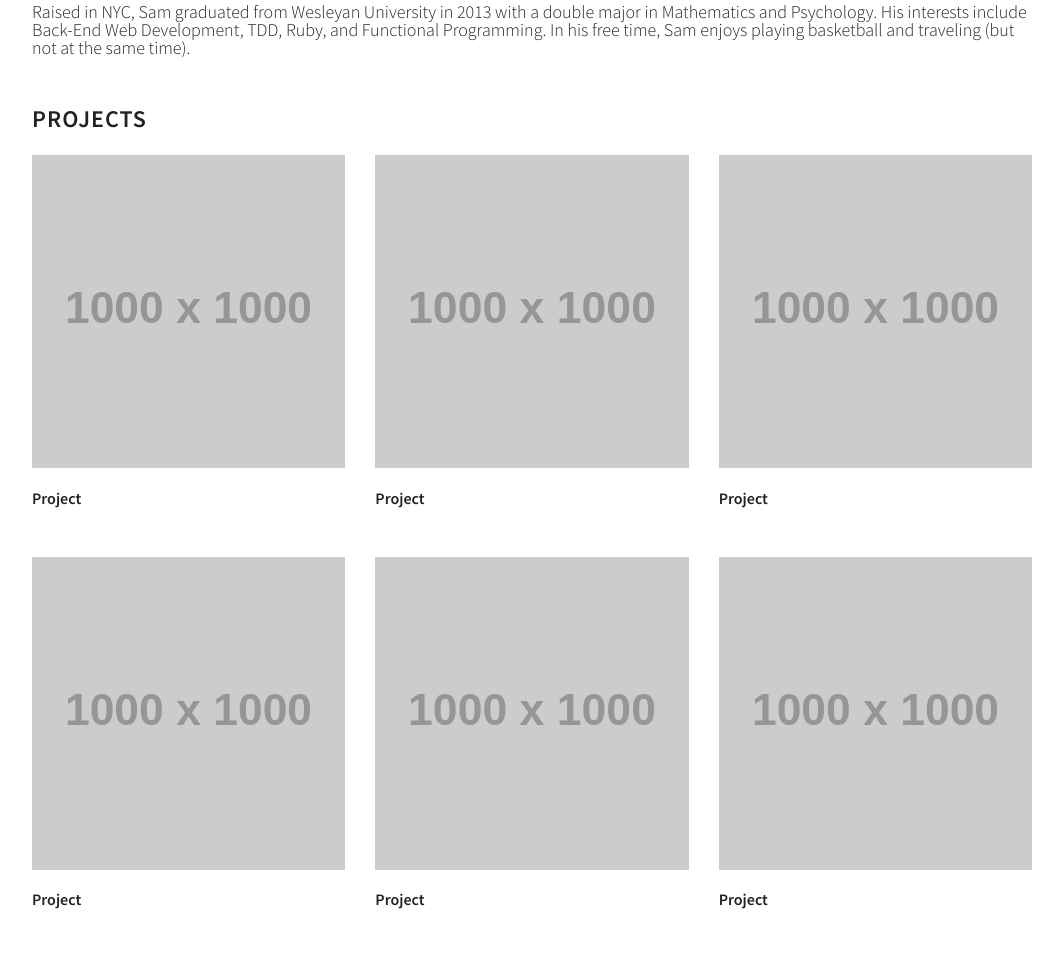
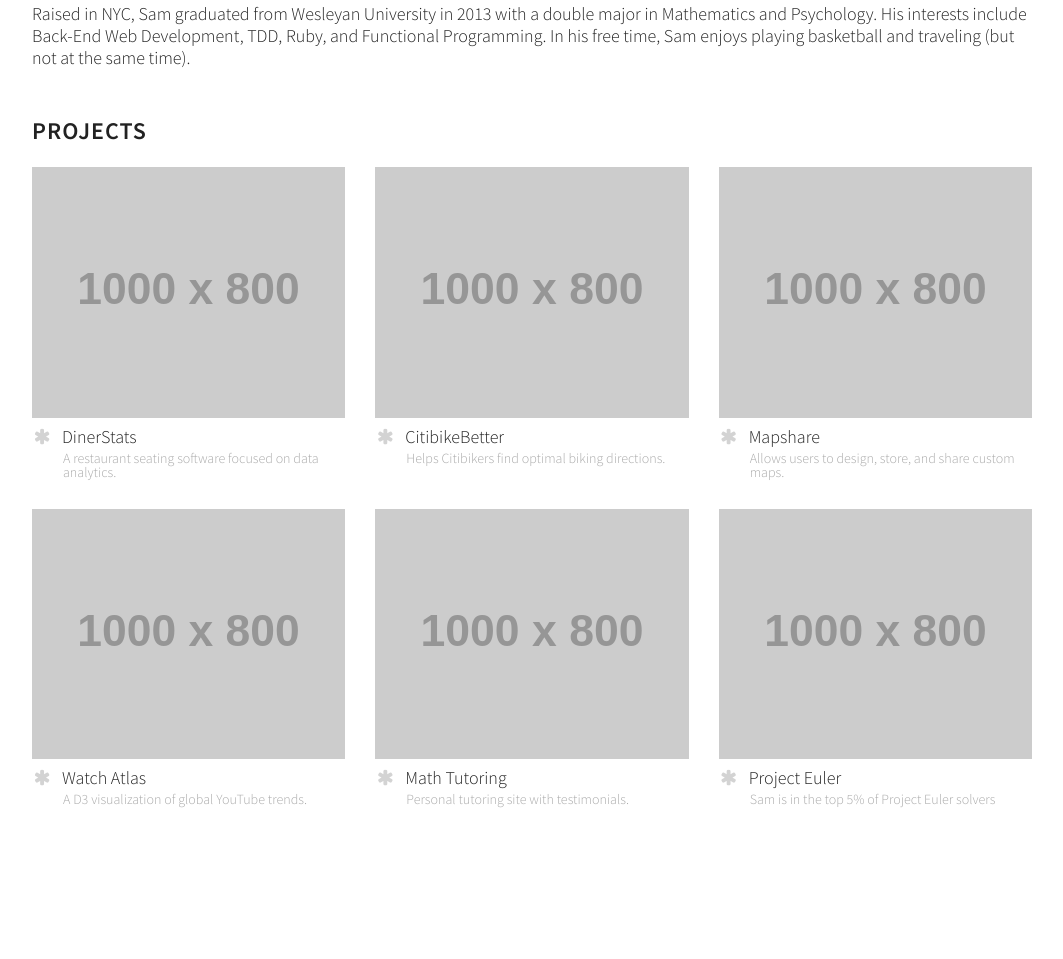
Before and after one commit to snebel/nebel, a plain HTML site: page index.html in a window 1280 px wide. Shown: the part 470-1429 px from the top of the page, without its empty margins (108-1171 px from the left). After the commit the page ends 1306 px from the top, so only its background shows below. Drawn offline with Linux system fonts and the light colour scheme; placeholder pictures from the web are drawn by us.

Commit message:
small improvements in styling

```diff
--- a/index.html
+++ b/index.html
@@ -32,28 +32,34 @@
         <h3>Projects</h3>
         <div class="small-block-grid-2 medium-block-grid-3">
           <li>
-          <img src="http://placehold.it/1000x1000">
-          <h4>Project</h4>
+          <img src="http://placehold.it/1000x800">
+          <h4><i class="fa fa-asterisk"></i>DinerStats</h4>
+          <p class="description">A restaurant seating software focused on data analytics.</p>
           </li>
           <li>
-          <img src="http://placehold.it/1000x1000">
-          <h4>Project</h4>
+          <img src="http://placehold.it/1000x800">
+          <h4><i class="fa fa-asterisk"></i>CitibikeBetter</h4>
+          <p class="description">Helps Citibikers find optimal biking directions.</p>
           </li>
           <li>
-          <img src="http://placehold.it/1000x1000">
-          <h4>Project</h4>
+          <img src="http://placehold.it/1000x800">
+          <h4><i class="fa fa-asterisk"></i>Mapshare</h4>
+          <p class="description">Allows users to design, store, and share custom maps.</p>
           </li>
           <li>
-          <img src="http://placehold.it/1000x1000">
-          <h4>Project</h4>
+          <img src="http://placehold.it/1000x800">
+          <h4><i class="fa fa-asterisk"></i>Watch Atlas</h4>
+          <p class="description">A D3 visualization of global YouTube trends.</p>
           </li>
           <li>
-          <img src="http://placehold.it/1000x1000">
-          <h4>Project</h4>
+          <img src="http://placehold.it/1000x800">
+          <h4><i class="fa fa-asterisk"></i>Math Tutoring</h4>
+          <p class="description">Personal tutoring site with testimonials.</p>
           </li>
           <li>
-          <img src="http://placehold.it/1000x1000">
-          <h4>Project</h4>
+          <img src="http://placehold.it/1000x800">
+          <h4><i class="fa fa-asterisk"></i>Project Euler</h4>
+          <p class="description">Sam is in the top 5% of Project Euler solvers</p>
           </li>
         </div>
       </div>
--- a/style.css
+++ b/style.css
@@ -6,7 +6,7 @@ i {
   width: 20px;
   margin-right: 10px;
   text-align: center;
-  color: orange;
+  color: lightgray;
 }
 
 .header {
@@ -59,6 +59,7 @@ i {
 
 .content .intro {
   font-size: 18px;
+  line-height: 22px;
   margin-bottom: 50px;
 }
 
@@ -67,6 +68,17 @@ i {
   background-color: lightgray;
 }
 
-.projects h4 {
+h4 {
   margin: 0;
+  padding-top: 10px;
+  font-size: 18px;
+  font-weight: 300;
 }
+
+p.description {
+  margin: 0;
+  padding-top: 5px;
+  font-size: 14px;
+  padding-left: 31px;
+  color: darkgray;
+}
```
